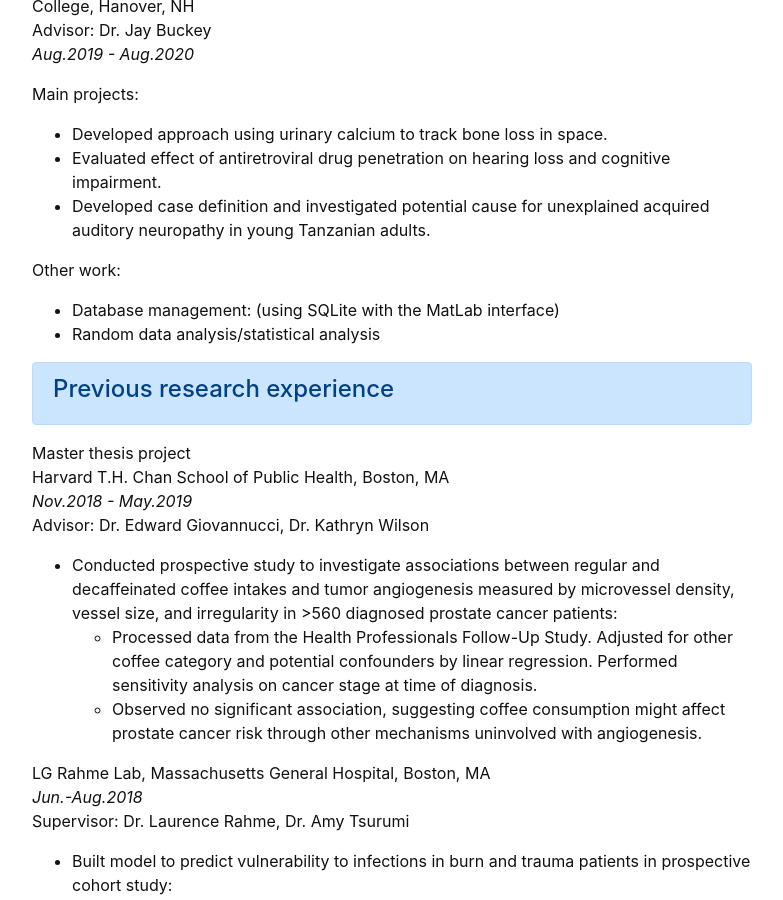
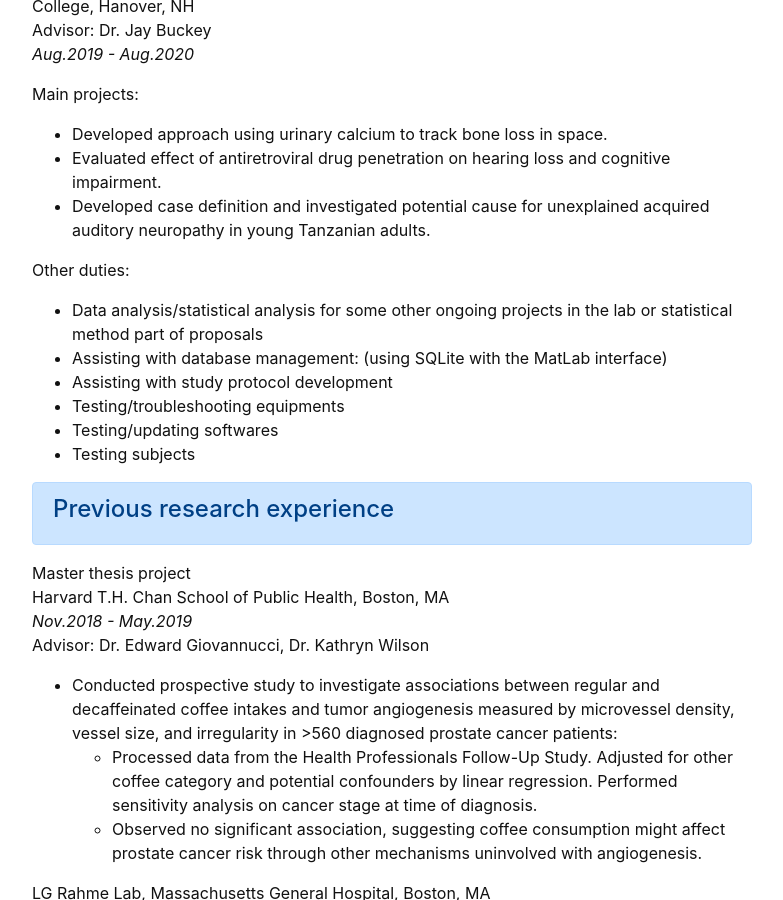
Before and after one commit to junkun-ren/PersonalWebsite, a Jekyll site: the page built from content/1-other_experience.md, in a window 1280 px wide and 900 px high, scrolled down 323 px. Shown: the whole window, without its empty margins (248-1031 px from the left). Built offline with Jekyll 4.4.1, drawn with Linux system fonts in a browser that asks for light colours.

Commit message:
Update 1-other_experience.md

```diff
--- a/content/1-other_experience.md
+++ b/content/1-other_experience.md
@@ -21,9 +21,14 @@ Main projects:
 - Evaluated effect of antiretroviral drug penetration on hearing loss and cognitive impairment.
 - Developed case definition and investigated potential cause for unexplained acquired auditory neuropathy in young Tanzanian adults.
 
-Other work:
-- Database management: (using SQLite with the MatLab interface)
-- Random data analysis/statistical analysis
+Other duties:
+- Data analysis/statistical analysis for some other ongoing projects in the lab or statistical method part of proposals
+- Assisting with database management: (using SQLite with the MatLab interface)
+- Assisting with study protocol development
+- Testing/troubleshooting equipments
+- Testing/updating softwares
+- Testing subjects
+
 
 {% capture text %}
 #### Previous research experience <a name="paragraph2"></a>
```
